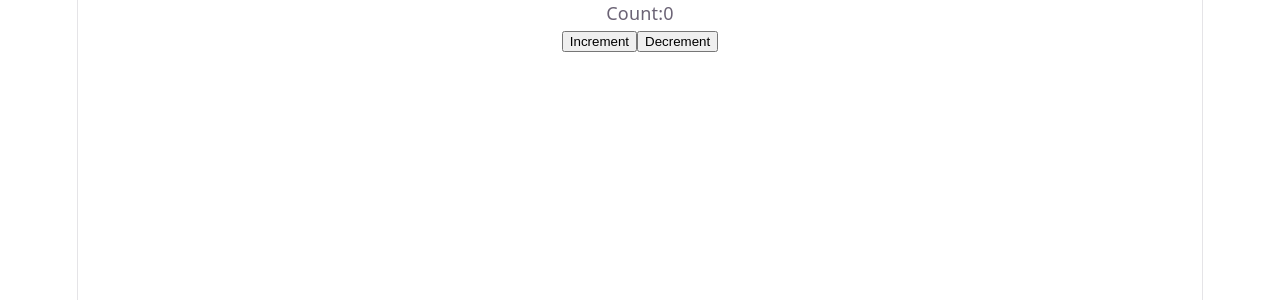
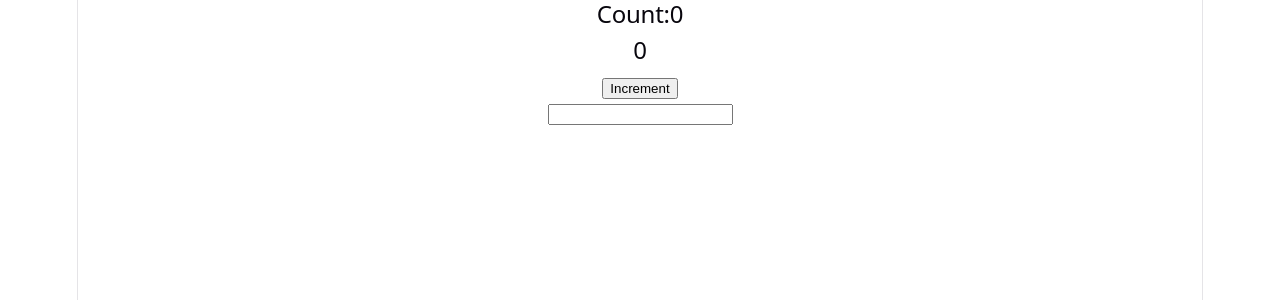
Before and after one commit to Saurabh884/reactjs-apps, a React (Vite) app: page / in a window 1280 px wide. Shown: the top 300 px of the page. Built offline with nearby package versions, Linux system fonts and the light colour scheme.

Commit message:
feat: Added usememo hook usage

```diff
--- a/src/App.jsx
+++ b/src/App.jsx
@@ -1,8 +1,9 @@
+import UseMemo from "./applications/hooks-components/useMemo/UseMemo";
 import UseReducer from "./applications/hooks-components/useReducer/UseReducer";
 import UseRef from "./applications/hooks-components/useRef/UseRef";
 
 function App() {
-  return <UseReducer />;
+  return <UseMemo />;
 }
 
 export default App;
--- /dev/null
+++ b/src/applications/hooks-components/useMemo/UseMemo.jsx
@@ -0,0 +1,30 @@
+import React, { useMemo, useState } from "react";
+
+const UseMemo = () => {
+  const [count, setCount] = useState(0);
+  const [input, setInput] = useState("");
+
+  const expensiveCalculation = useMemo(() => {
+    console.log("Expensive calculation running");
+
+    for (let i = 0; i < 1000000; i++) {}
+    return count * 2;
+  }, [count]);
+
+  return (
+    <div>
+      <h2>Count:{count}</h2>
+      <h2>{expensiveCalculation}</h2>
+      <button onClick={() => setCount(count + 1)}>Increment</button>
+      <div>
+        <input
+          type="text"
+          value={input}
+          onChange={(e) => setInput(e.target.value)}
+        />
+      </div>
+    </div>
+  );
+};
+
+export default UseMemo;
```
